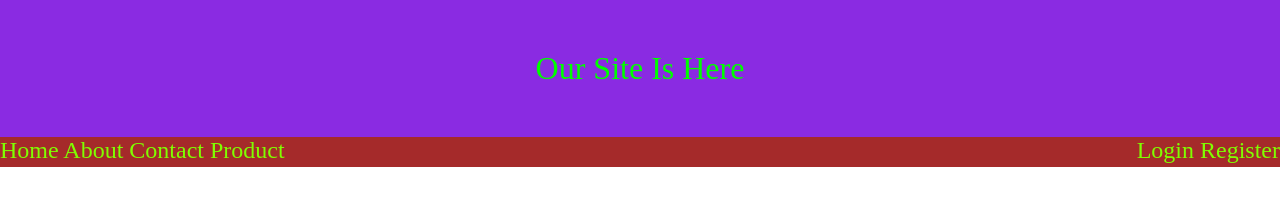
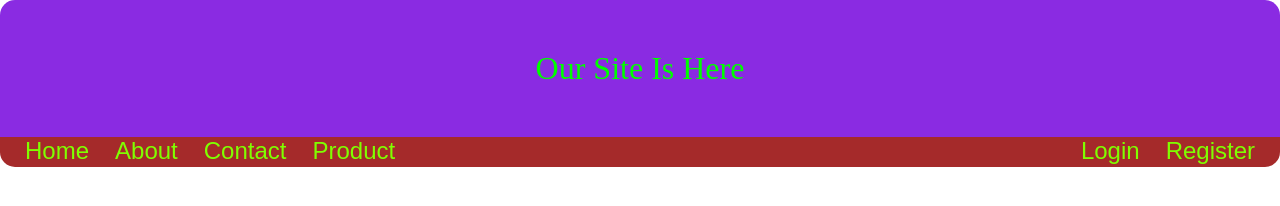
Before and after one commit to Farhad-Khani/MyRepo1, a plain HTML site: page index.html in a window 1280 px wide. Drawn offline with Linux system fonts and the light colour scheme.

Commit message:
Saturday Night 00.15PM

```diff
--- a/css/site.css
+++ b/css/site.css
@@ -9,13 +9,16 @@ body {
     text-align: center;
     padding: 50px;
     text-transform: capitalize;
+    border-radius: 15px 15px 0 0;
 }
 
 .menu {
     position: relative;
     background-color: brown;
     font-size: x-large;
-    padding: 15px;
+    border-radius: 0 0 15px 15px;
+
+    padding: 15px; /**********  چرا ***********/
     /* height: 50px; */
 }
 
@@ -24,6 +27,7 @@ body {
     left: 0;
     top: 0;
     text-transform: capitalize;
+    padding: 0 15px;
 }
 
 .right {
@@ -31,9 +35,12 @@ body {
     right: 0;
     top: 0;
     text-transform: capitalize;
+    padding: 0 15px;
 }
 
 a {
     color: chartreuse;
     text-decoration: none;
+    font-family: Arial, Helvetica, sans-serif;
+    padding: 10px;
 }
```
